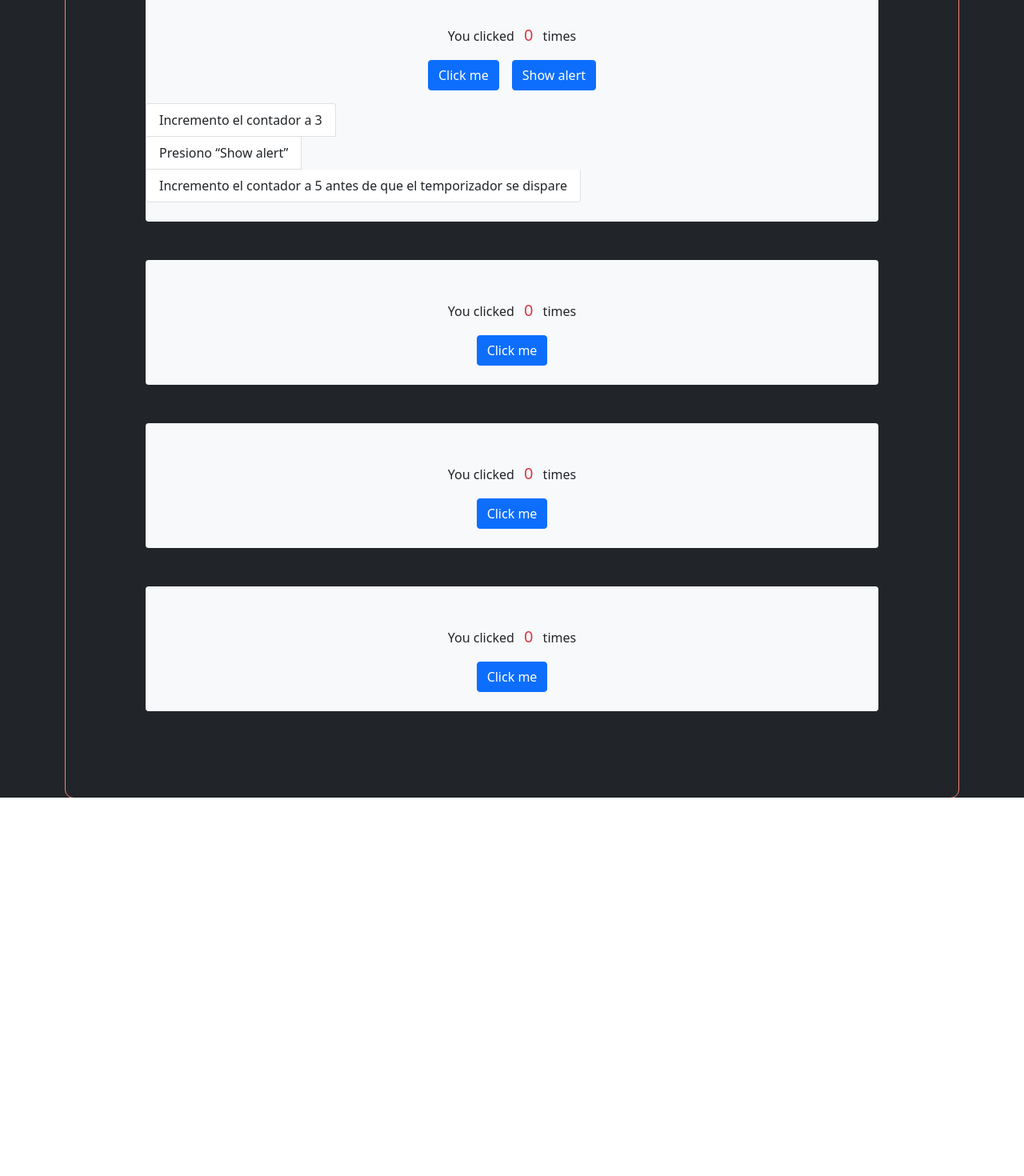
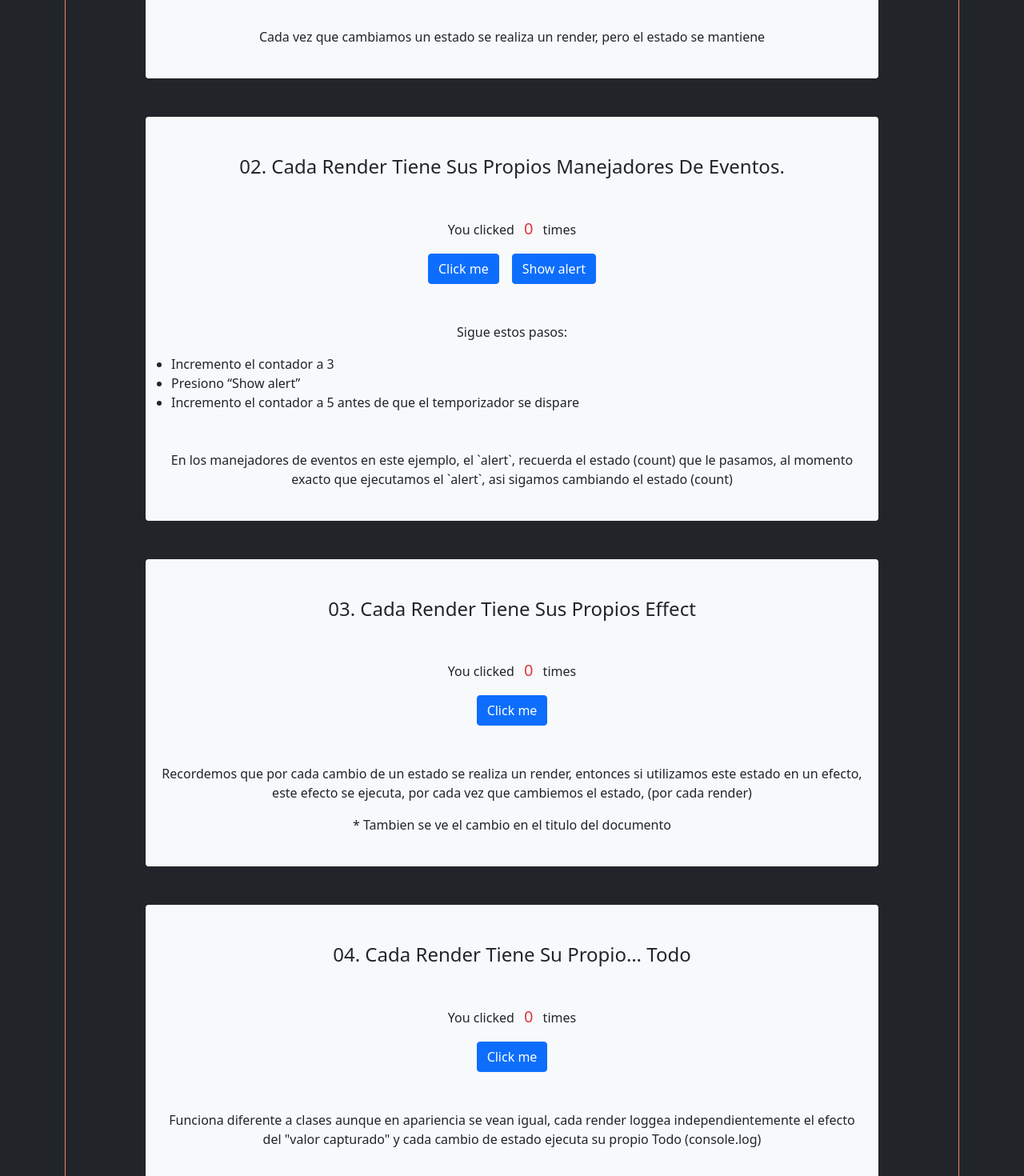
Before and after one commit to Dan33311/react-things, a React (Create React App) app: page / in a window 1280 px wide. Shown: the part 3480-4950 px from the top of the page at 80% size. Before the commit the page ends 4477 px from the top, so only its background shows below. Built offline with nearby package versions, Linux system fonts and the light colour scheme; no server answers.

Commit message:
useeffect guide case 5

```diff
--- a/src/App.css
+++ b/src/App.css
@@ -62,3 +62,7 @@
   color: green;
   text-align: start;
 } */
+
+.ul-1 {
+  text-align: start;
+}
--- a/src/App.js
+++ b/src/App.js
@@ -13,12 +13,11 @@ import ResizeApp from './components/useEffect/useEffectLuisCabrera/ResizeApp';
 
 // import AppContext from './components/context/AppContext'
 import App2 from './components/context/App2'
-import Counter1 from './components/useEffect/useEffectGuide/01-Counter'
-import Counter from './components/useEffect/useEffectGuide/02-Counter'
+import Counter1 from './components/useEffect/useEffectGuide/01'
+import Counter from './components/useEffect/useEffectGuide/02'
 import Counter3 from './components/useEffect/useEffectGuide/03'
 import Counter4 from './components/useEffect/useEffectGuide/04'
 import Example from './components/useEffect/useEffectGuide/05'
-
 
 // import image1 from "./assets/243-glasses-eye-blink-outline.svg"
 
--- a/src/components/useEffect/useEffectGuide/01-Counter.js
+++ b/src/components/useEffect/useEffectGuide/01.js
@@ -7,10 +7,12 @@ const Counter1 = () => {
 
   return (
     <section className="mt-5 mb-2 pt-5 pb-4 bg-light rounded-2">
+      <h4 className='mb-5'>01. Cada Render Tiene Sus Propias Propiedades y Estado.</h4>
       <p>You clicked <span className="text-danger fs-5 mx-2">{count}</span> times</p>
       <button className='btn btn-primary mx-2' onClick={() => setCount(count + 1)}>
         Click me
       </button>
+      <p className='mt-5'>Cada vez que cambiamos un estado se realiza un render, pero el estado se mantiene</p>
     </section>
   )
 }
--- a/src/components/useEffect/useEffectGuide/02-Counter.js
+++ b/src/components/useEffect/useEffectGuide/02.js
@@ -12,6 +12,7 @@ function Counter() {
 
   return (
     <section className="mt-5 mb-2 pt-5 pb-4 bg-light rounded-2">
+      <h4 className='mb-5'>02. Cada Render Tiene Sus Propios Manejadores De Eventos.</h4>
       <p>You clicked <span className="text-danger fs-5 mx-2">{count}</span> times</p>
       <button className='btn btn-primary mx-2' onClick={() => setCount(count + 1)}>
         Click me
@@ -21,11 +22,13 @@ function Counter() {
       </button>
 
       {/* step by step order */}
-      <ul className='list-group mt-3 align-items-start'>
-        <li className='list-group-item'>Incremento el contador a 3</li>
-        <li className='list-group-item'>Presiono “Show alert”</li>
-        <li className='list-group-item'>Incremento el contador a 5 antes de que el temporizador se dispare</li>
+      <p className='mt-5'>Sigue estos pasos:</p>
+      <ul className='ul-1'>
+        <li>Incremento el contador a 3</li>
+        <li>Presiono “Show alert”</li>
+        <li>Incremento el contador a 5 antes de que el temporizador se dispare</li>
       </ul>
+      <p className='px-3 mt-5'>En los manejadores de eventos en este ejemplo, el `alert`, recuerda el estado (count) que le pasamos, al momento exacto que ejecutamos el `alert`, asi sigamos cambiando el estado (count)</p>
     </section>
   );
 }
--- a/src/components/useEffect/useEffectGuide/03.js
+++ b/src/components/useEffect/useEffectGuide/03.js
@@ -10,11 +10,14 @@ function Counter() {
 
   return (
     <section className="mt-5 mb-2 pt-5 pb-4 bg-light rounded-2">
-
+      <h4 className='mb-5'>03. Cada Render Tiene Sus Propios Effect</h4>
       <p>You clicked <span className="text-danger fs-5 mx-2">{count}</span> times</p>
       <button className='btn btn-primary mx-2' onClick={() => setCount(count + 1)}>
         Click me
       </button>
+      <p className='px-3 mt-5'>Recordemos que por cada cambio de un estado se realiza un render, entonces si utilizamos este estado en un efecto, este efecto se ejecuta,
+      por cada vez que cambiemos el estado, (por cada render)</p>
+      <p>* Tambien se ve el cambio en el titulo del documento</p>
     </section>
   );
 }
--- a/src/components/useEffect/useEffectGuide/04.js
+++ b/src/components/useEffect/useEffectGuide/04.js
@@ -12,11 +12,13 @@ function Counter() {
 
   return (
     <section className="mt-5 mb-2 pt-5 pb-4 bg-light rounded-2">
-
+      <h4 className='mb-5'>04. Cada Render Tiene Su Propio… Todo</h4>
       <p>You clicked <span className="text-danger fs-5 mx-2">{count}</span> times</p>
       <button className='btn btn-primary mx-2' onClick={() => setCount(count + 1)}>
         Click me
       </button>
+      <p className='px-3 mt-5'>Funciona diferente a clases aunque en apariencia se vean igual, cada render loggea independientemente el efecto del "valor capturado"
+      y cada cambio de estado ejecuta su propio Todo (console.log)</p>
     </section>
   );
 }
```
Also changed, not shown: src/components/useEffect/useEffectGuide/06.js (added, +42 -0 lines), src/components/useEffect/README.md.
